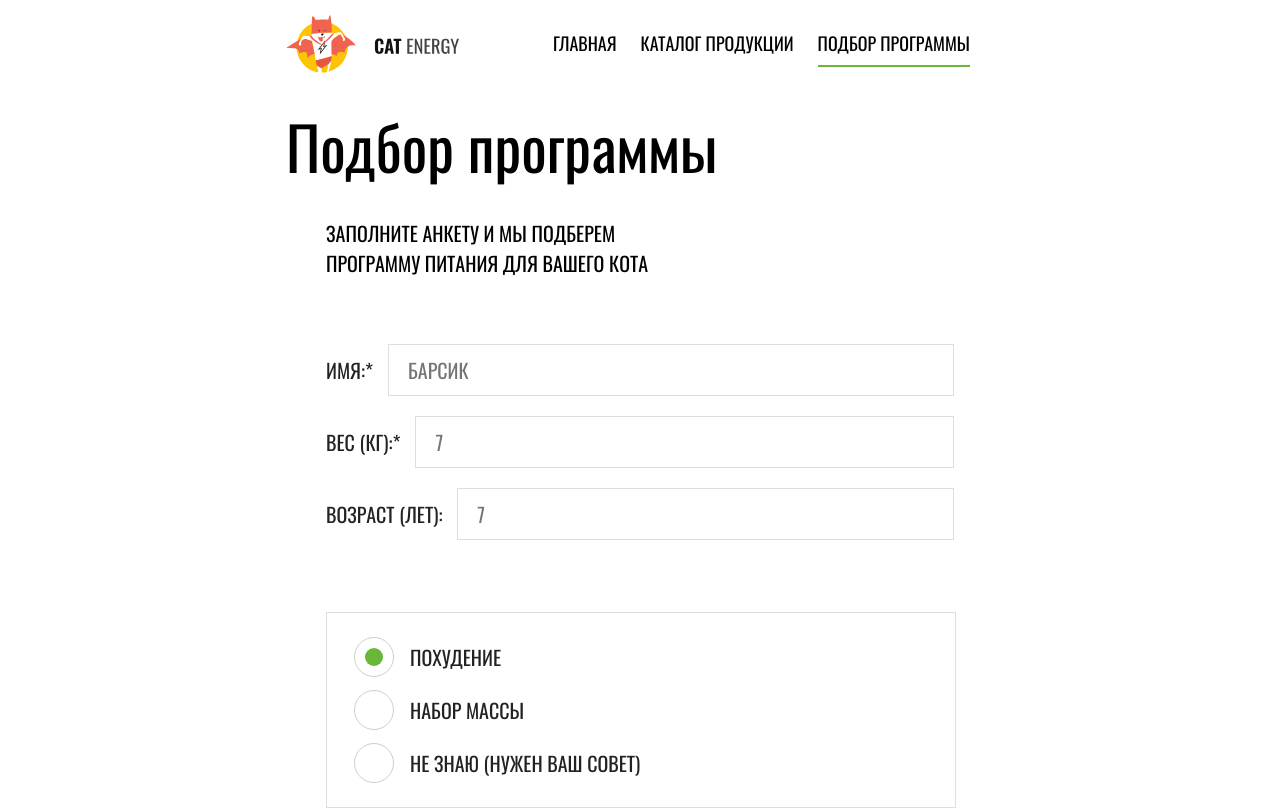
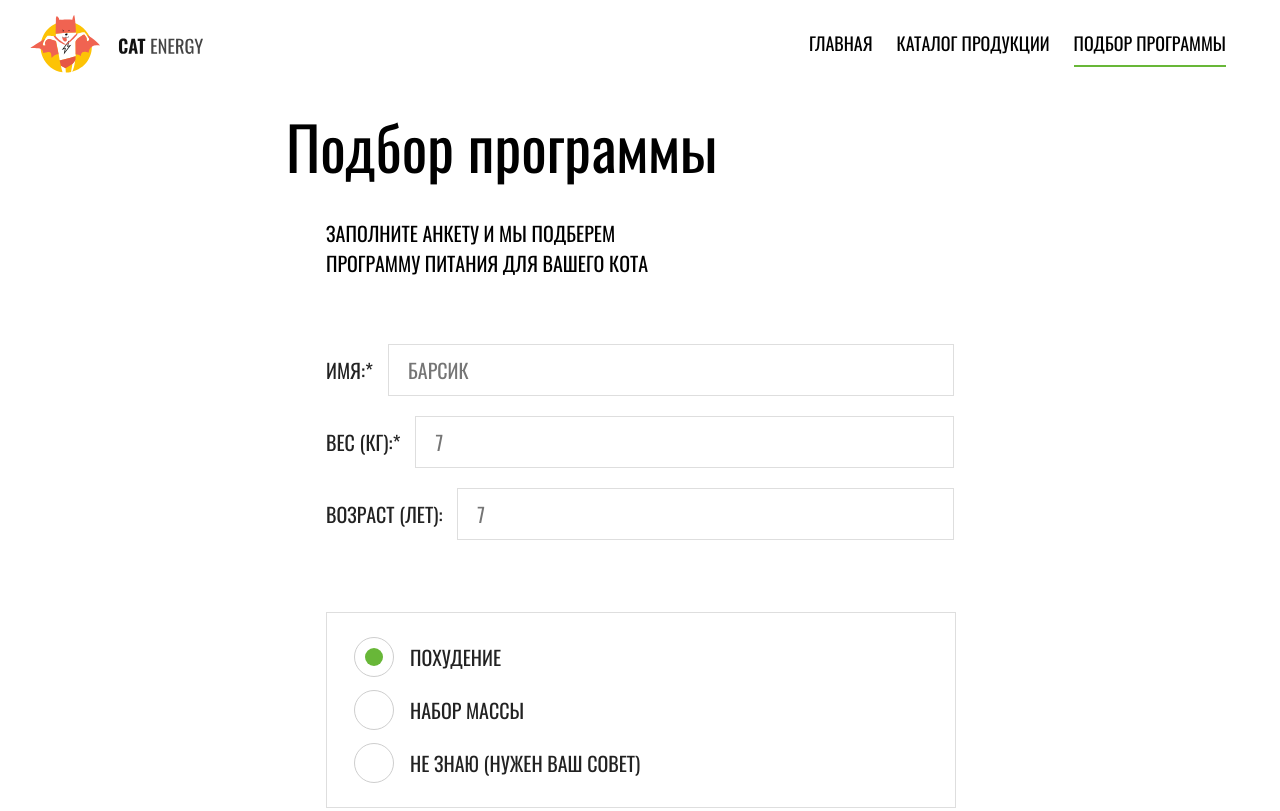
Before and after one commit to dmfedotov/cat-energy, a website: page docs/form.html in a window 1280 px wide. Shown: the top 811 px of the page. Drawn offline with nearby package versions, Linux system fonts and the light colour scheme.

Commit message:
Делает шапку резиновой

```diff
--- a/source/sass/blocks/page-header.scss
+++ b/source/sass/blocks/page-header.scss
@@ -2,11 +2,6 @@
   padding-top: 15px;
 
   border-bottom: 1px solid #e6e6e6;
-}
-
-.page-header__wrapper {
-  width: 320px;
-  margin: 0 auto;
 }
 
 @media (min-width: $tablet-width) {
@@ -17,7 +12,6 @@
   }
 
   .page-header__wrapper {
-    width: $tablet-width;
     padding-right: 30px;
     padding-left: 30px;
   }
@@ -30,6 +24,7 @@
 
   .page-header__wrapper {
     width: $desktop-width;
+    margin: 0 auto;
     padding-right: 40px;
     padding-left: 40px;
   }
```
Also changed, not shown: docs/css/style.min.css.
